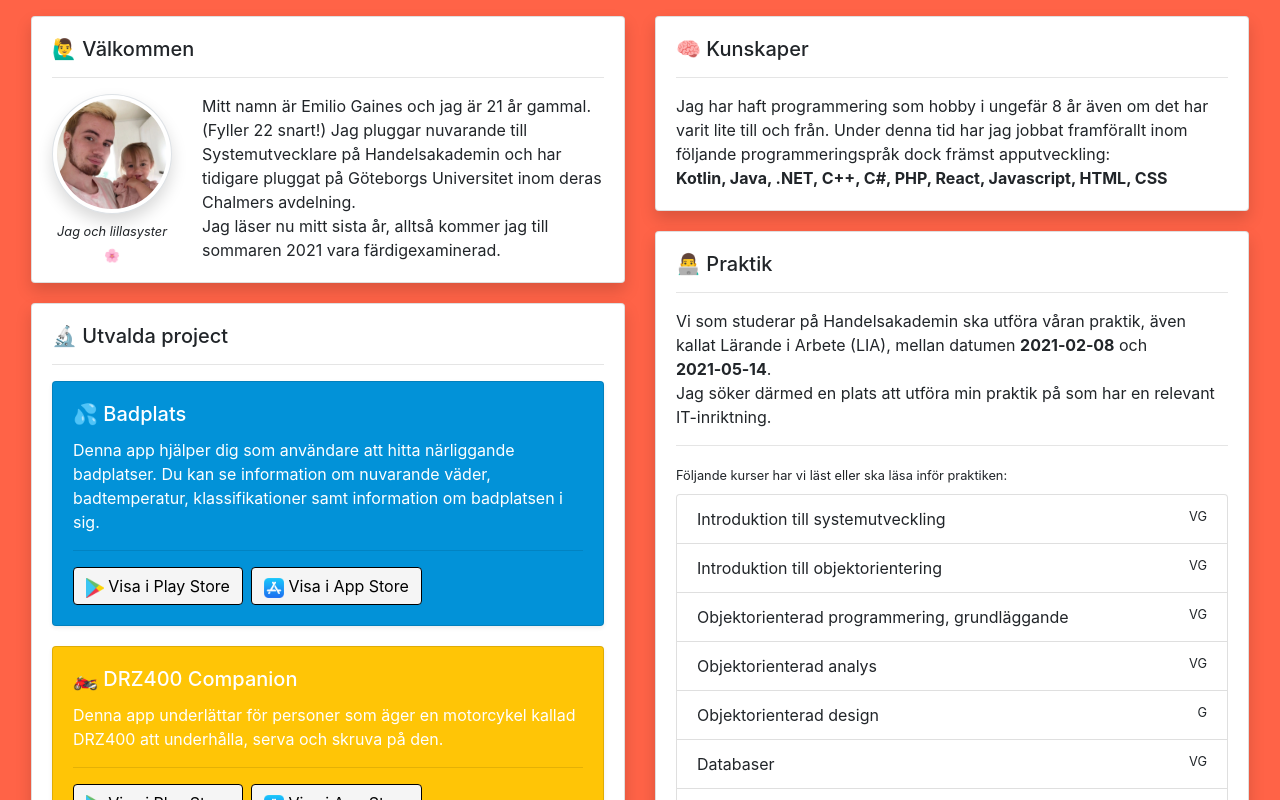
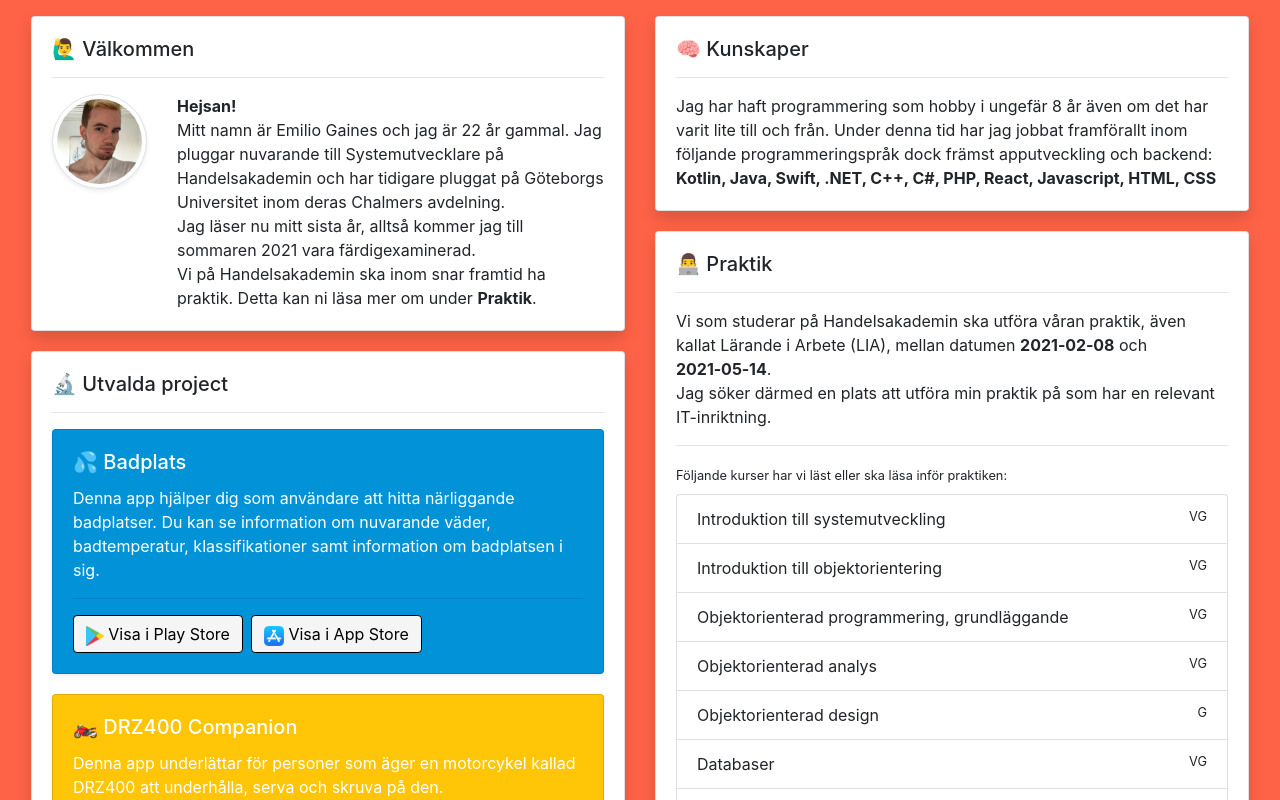
Before and after one commit to emiliogaines/Portfolio-React, a React (Create React App) app: page / in a window 1280 px wide. Shown: the top 800 px of the page. Built offline with nearby package versions, Linux system fonts and the light colour scheme.

Commit message:
Changed out text and replaced image

```diff
--- a/src/Components/Sections/Intro/Intro.css
+++ b/src/Components/Sections/Intro/Intro.css
@@ -1,5 +1,5 @@
 .selfie-col {
-  width: 150px;
-  height: 150px;
+  width: 125px;
+  height: 125px;
   text-align: center;
 }
--- a/src/Components/Sections/Intro/Intro.jsx
+++ b/src/Components/Sections/Intro/Intro.jsx
@@ -13,23 +13,24 @@ class Intro extends Component {
             <div className="col-auto selfie-col">
               <img
                 src={Selfie}
-                className="img-thumbnail rounded-circle shadow mb-1"
+                className="img-thumbnail rounded-circle shadow-sm"
                 alt="Selfie"
               />
-              <br />
-              <small className="text-center">
-                <i>Jag och lillasyster</i> 🌸
-              </small>
             </div>
             <div className="col">
               <p className="card-text">
-                Mitt namn är Emilio Gaines och jag är 21 år gammal. (Fyller 22
-                snart!) Jag pluggar nuvarande till Systemutvecklare på
-                Handelsakademin och har tidigare pluggat på Göteborgs
-                Universitet inom deras Chalmers avdelning.
+                <b>Hejsan!</b>
+                <br />
+                Mitt namn är Emilio Gaines och jag är 22 år gammal. Jag pluggar
+                nuvarande till Systemutvecklare på Handelsakademin och har
+                tidigare pluggat på Göteborgs Universitet inom deras Chalmers
+                avdelning.
                 <br />
                 Jag läser nu mitt sista år, alltså kommer jag till sommaren 2021
                 vara färdigexaminerad.
+                <br />
+                Vi på Handelsakademin ska inom snar framtid ha praktik. Detta
+                kan ni läsa mer om under <b>Praktik</b>.
               </p>
             </div>
           </div>
--- a/src/Components/Sections/Knowledge/Knowledge.jsx
+++ b/src/Components/Sections/Knowledge/Knowledge.jsx
@@ -10,10 +10,12 @@ class Showcase extends Component {
           <p className="card-text">
             Jag har haft programmering som hobby i ungefär 8 år även om det har
             varit lite till och från. Under denna tid har jag jobbat framförallt
-            inom följande programmeringspråk dock främst apputveckling:
+            inom följande programmeringspråk dock främst apputveckling och
+            backend:
             <br />
             <b>
-              Kotlin, Java, .NET, C++, C#, PHP, React, Javascript, HTML, CSS
+              Kotlin, Java, Swift, .NET, C++, C#, PHP, React, Javascript, HTML,
+              CSS
             </b>
           </p>
         </div>
```
Also changed, not shown: src/Components/Sections/Intro/Images/self.jpg.
